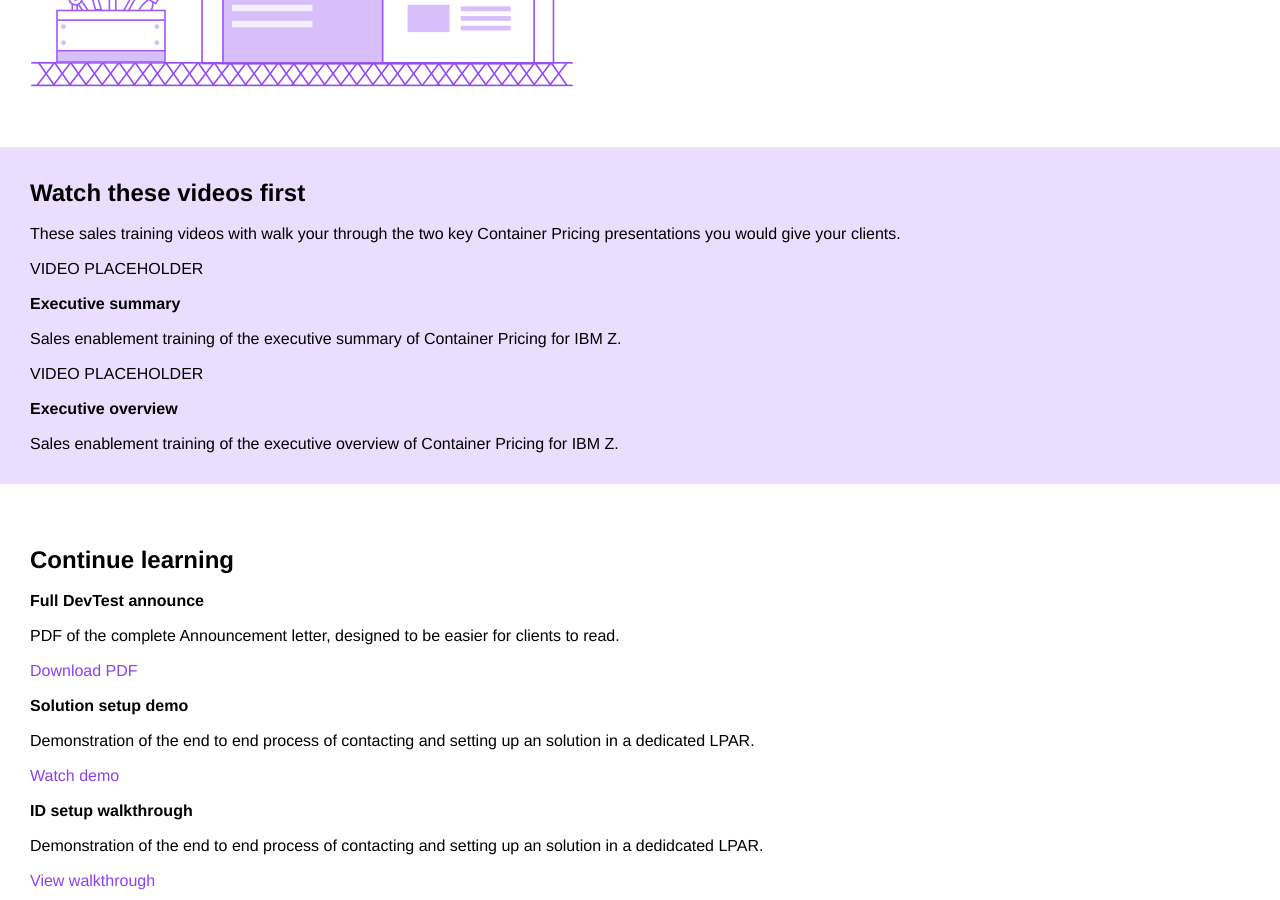
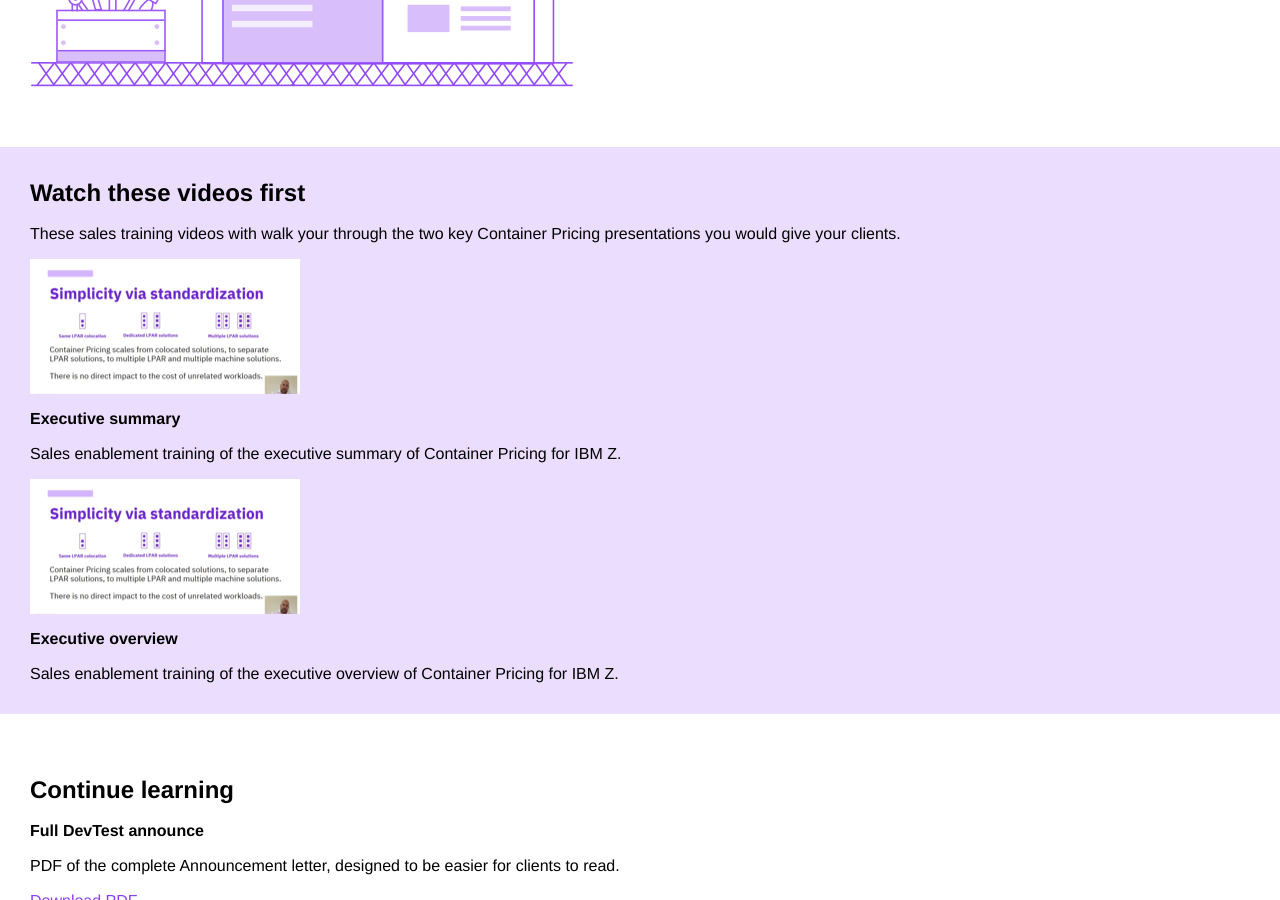
Before and after one commit to gvorbeck/container-pricing, a Jekyll site: the page built from pages/devtest-learn.md, in a window 1280 px wide and 900 px high, scrolled down 703 px. Built offline with Jekyll 4.4.1, drawn with Linux system fonts in a browser that asks for light colours.

Commit message:
added linked image markdown

```diff
--- a/pages/devtest-learn.md
+++ b/pages/devtest-learn.md
@@ -31,13 +31,13 @@ page-sections:
   text: |
     These sales training videos with walk your through the two key Container Pricing presentations you would give your clients.
 
-    VIDEO PLACEHOLDER
+    [![Video Thumbnail](/cpricing/salesguides/assets/images/video-thumb.png)](https://example.com){: .video-thumb}
 
     #### Executive summary ####
 
     Sales enablement training of the executive summary of Container Pricing for IBM Z.
 
-    VIDEO PLACEHOLDER
+    [![Video Thumbnail](/cpricing/salesguides/assets/images/video-thumb.png)](https://example.com){: .video-thumb}
 
     #### Executive overview ####
 
```
